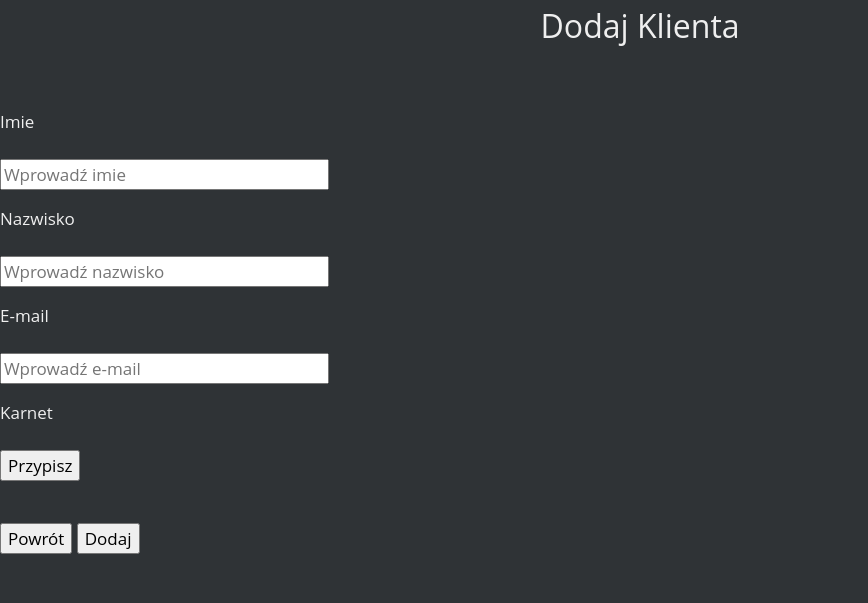
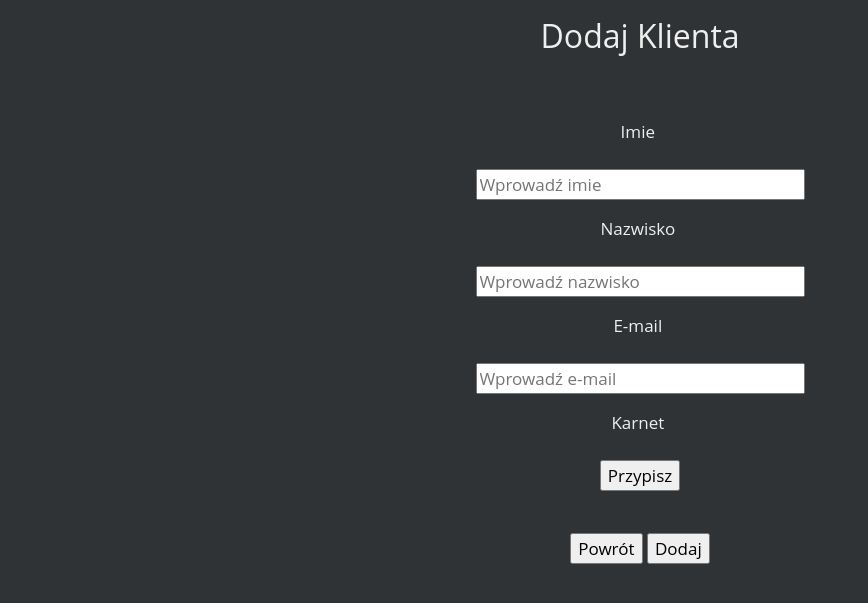
Before and after one commit to E-studenci/IoT, a Python web app: template webpage/templates/addClient.html in a window 1280 px wide. Shown: the part 58-661 px from the top of the page, without its empty margins (0-868 px from the left). Run offline with Jinja, Linux system fonts and the light colour scheme; the template is opened without the code that fills it, so the values that code supplies are empty; some libraries are stand-ins or nearby versions.

Commit message:
Update style.css

```diff
--- a/webpage/static/css/style.css
+++ b/webpage/static/css/style.css
@@ -40,3 +40,9 @@ tbody
 {
     cursor: pointer;
 }
+
+.content
+{
+	text-align: center;
+	padding: 10px;
+}
```
